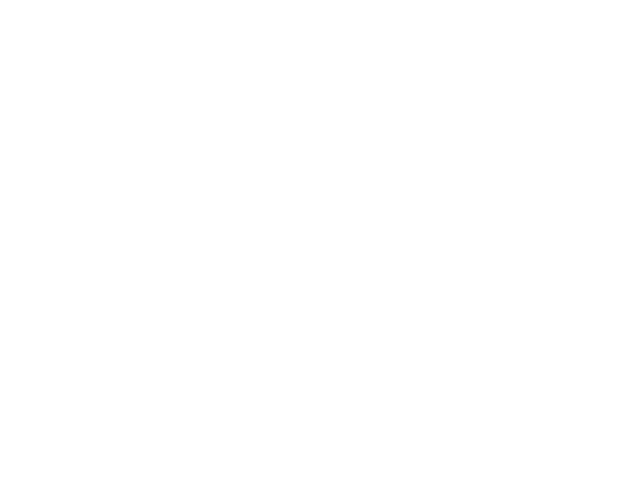
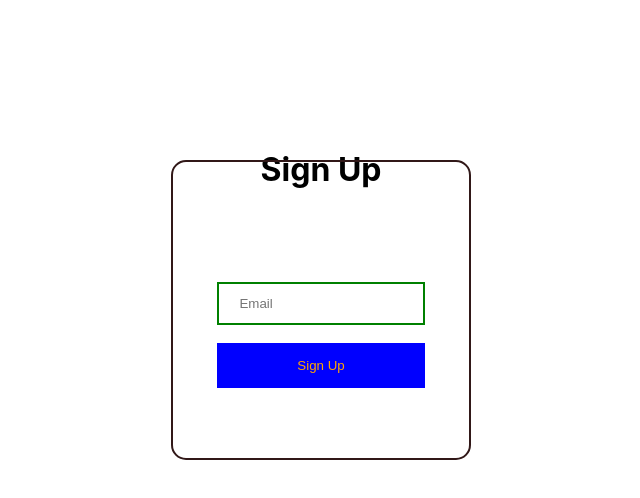
Before and after one commit to developerashish02/full-stack-linkedin-clone, a React (Create React App) app: page /signup in a window 1280 px wide. Before the commit this address had no page. Shown: the top 498 px of the page, without its empty margins (319-959 px from the left). Built offline with nearby package versions, Linux system fonts and the light colour scheme; the HTML template or start-up script is replaced by a standard one.

Commit message:
Add login and signup functionality

```diff
--- a/src/App.js
+++ b/src/App.js
@@ -5,6 +5,7 @@ import { BrowserRouter, Routes, Route } from "react-router-dom";
 import "./styles/login.css";
 import Search from "./components/Search";
 import Form from "./components/Form";
+import { SignUp } from "./components/SignUp";
 function App() {
 	// user details
 	const userData = [
@@ -40,6 +41,11 @@ function App() {
 						element={<Search userData={userData} key={userData.key} />}
 					/>
 					<Route exact path="/form" element={<Form />} />
+					<Route
+						exact
+						path="/signup"
+						element={<SignUp userData={userData} />}
+					/>
 				</Routes>
 			</BrowserRouter>
 		</div>
--- a/src/components/Form.js
+++ b/src/components/Form.js
@@ -57,6 +57,8 @@ function Form() {
 		});
 
 		setData(newNotes);
+
+		alert("Delete User Success !");
 	};
 
 	// handle edite notes
--- a/src/components/SignUp.js
+++ b/src/components/SignUp.js
@@ -1,7 +1,78 @@
-import React from 'react'
+import React from "react";
+import "../styles/signup.css";
+import validator from "validator";
+import { useState } from "react";
+import { useNavigate } from "react-router-dom";
 
-export const SignUp = () => {
-  return (
-    <div>SignUp</div>
-  )
-}
+export const SignUp = (props) => {
+	const [checkEmail, setcheckEmail] = useState("");
+	let navigate = useNavigate();
+	// user details
+	const userData = [
+		{
+			email: "ashugaikwad11@gmail.com",
+			name: "Ashish Gaikwad",
+			address: "pune",
+			key: 1,
+		},
+		{
+			email: "rohitgaikwad11@gmail.com",
+			name: "rohit Gaikwad",
+			address: "pune",
+			key: 2,
+		},
+		{
+			email: "rahulgaikwad11@gmail.com",
+			name: "rahul Gaikwad",
+			address: "pune",
+			key: 3,
+		},
+	];
+
+	// handle submit
+	const handleSubmit = (e) => {
+		e.preventDefault();
+		if (!validator.isEmail(checkEmail)) {
+			alert("Provide Valide email");
+			return;
+		}
+
+		const res = userData.find((obj) => obj.email === checkEmail);
+		console.log(res);
+
+		// redirect main page
+		if (res) {
+			alert("This email is alredy register ");
+			navigate("/");
+			return;
+		} else {
+			navigate("/form");
+			return;
+		}
+	};
+
+	// handle change
+	const handleChange = (e) => {
+		setcheckEmail(e.target.value);
+	};
+
+	return (
+		<div className="container">
+			<form>
+				<h1 style={{ marginTop: "150px" }}>Sign Up </h1>
+				<div id="signup__form">
+					<input
+						type="text"
+						placeholder="Email"
+						required
+						onChange={handleChange}
+						name="email"
+					/>
+					<button type="submit" className="login__btn" onClick={handleSubmit}>
+						Sign Up
+					</button>
+				</div>
+			</form>
+		</div>
+	);
+};
--- a/src/components/login.js
+++ b/src/components/login.js
@@ -28,6 +28,7 @@ const Login = (props) => {
 	const handleSubmit = (e) => {
 		e.preventDefault();
 		if (email === "") {
+			navigate("/from");
 			alert("email not should be empty");
 			return;
 		}
@@ -35,10 +36,11 @@ const Login = (props) => {
 		let checkExist = userData.find((e) => e.email === email);
 		console.log(checkExist);
 		if (!checkExist) {
-			navigate("/main");
+			alert("This email is not register sing in first ");
+			navigate("/signup");
 			return;
 		} else {
-			alert("This email is alredy exist");
+			navigate("/form");
 		}
 	};
 	// handle image
--- /dev/null
+++ b/src/styles/signup.css
@@ -0,0 +1,38 @@
+form {
+	display: flex;
+	justify-content: center;
+	align-items: center;
+	flex-direction: column;
+}
+
+#signup__form {
+	height: 300px;
+	width: 300px;
+	border: 2px solid rgb(49, 24, 24);
+	position: absolute;
+	top: 20%;
+	border-radius: 15px;
+	display: flex;
+	flex-direction: column;
+	align-items: center;
+}
+
+#signup__form > input {
+	width: 70%;
+	margin: 8px 0;
+	padding: 12px 20px;
+	display: inline-block;
+	border: 2px solid green;
+	box-sizing: border-box;
+	margin-top: 120px;
+}
+
+.login__btn {
+	background-color: blue;
+	width: 70%;
+	color: orange;
+	padding: 15px;
+	border: none;
+	cursor: pointer;
+	margin-top: 10px;
+}
```
